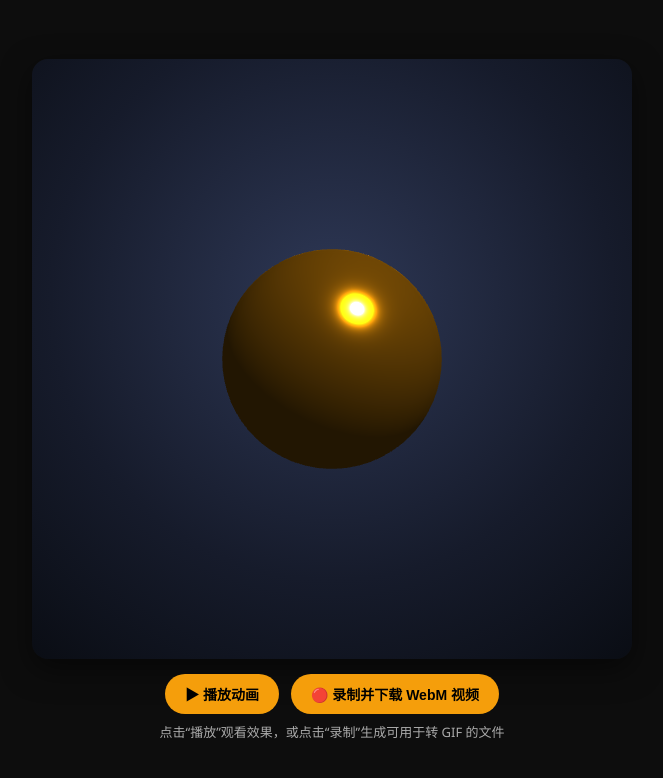
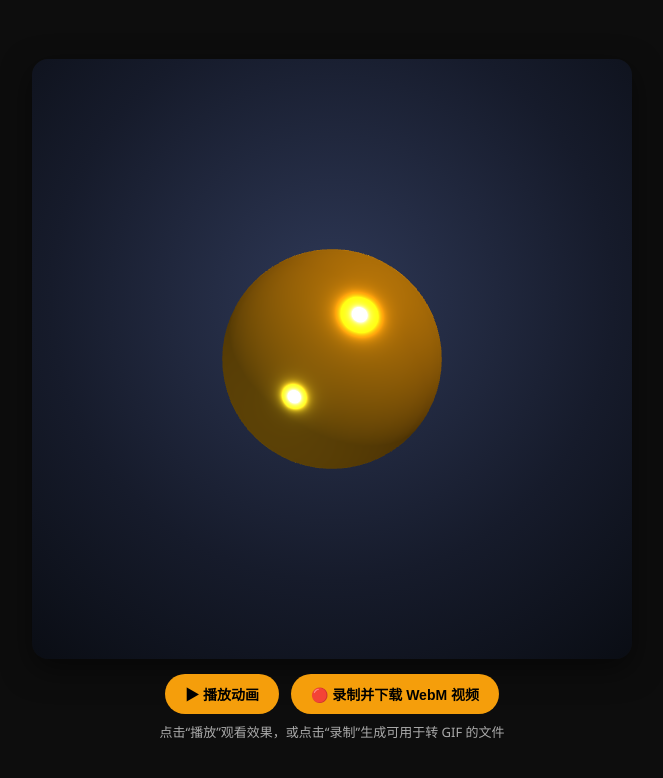
Before and after one commit to kkk33lot/kkk33lot.github.io, a plain HTML site: page splatoon.html in a window 1280 px wide. Shown: the whole page, without its empty margins (308-971 px from the left). Drawn offline with nearby package versions, Linux system fonts and the light colour scheme.

Commit message:
Update splatoon.html

```diff
--- a/splatoon.html
+++ b/splatoon.html
@@ -26,7 +26,7 @@
       box-shadow: 0 10px 30px rgba(0, 0, 0, 0.5);
       border-radius: 16px;
       overflow: hidden;
-  /* 替换原来的暗黑色，改用斯普拉遁风的深紫青色渐变 + 炫光底色 */
+      /* 斯普拉遁风格：深蓝紫色炫光渐变背景 */
       background: radial-gradient(circle at 50% 40%, #2e3856 0%, #161b2b 60%, #0a0d14 100%);
     }
 
@@ -101,15 +101,23 @@
     renderer.shadowMap.enabled = true;
     container.appendChild(renderer.domElement);
 
-    // --- 2. Lights ---
-    const ambientLight = new THREE.AmbientLight(0xffffff, 0.7);
+    // --- 2. Enhanced Lights & Atmosphere ---
+    // 1) 整体环境光：大幅提高亮度（从 0.7 提高到 1.5）
+    const ambientLight = new THREE.AmbientLight(0xffffff, 1.5);
     scene.add(ambientLight);
 
-    const dirLight = new THREE.DirectionalLight(0xfffaed, 1.5);
-    dirLight.position.set(5, 10, 7);
+    // 2) 主平行光（强金色高光）
+    const dirLight = new THREE.DirectionalLight(0xfffaed, 2.0);
+    dirLight.position.set(5, 8, 7);
     scene.add(dirLight);
 
-    const pointLight = new THREE.PointLight(0xffb700, 2, 10);
+    // 3) 补光（斯普拉遁冷蓝色彩对比）
+    const fillLight = new THREE.DirectionalLight(0x4a72ff, 1.2);
+    fillLight.position.set(-5, -5, 5);
+    scene.add(fillLight);
+
+    // 4) 开箱爆发点光源
+    const pointLight = new THREE.PointLight(0xffdf6d, 3, 12);
     pointLight.position.set(0, 0, 0);
     scene.add(pointLight);
 
@@ -255,7 +263,7 @@
       const btnRecord = document.getElementById('btn-record');
       const status = document.getElementById('status');
 
-      const stream = renderer.domElement.captureStream(30); // 30 FPS
+      const stream = renderer.domElement.captureStream(30);
       mediaRecorder = new MediaRecorder(stream, { mimeType: 'video/webm' });
 
       recordedChunks = [];
@@ -279,7 +287,6 @@
       mediaRecorder.start();
       playAnimation();
 
-      // Stop recording after 3 seconds (animation duration)
       setTimeout(() => {
         mediaRecorder.stop();
       }, 2800);
```
Lines whose indentation alone changed are shown as unchanged.
